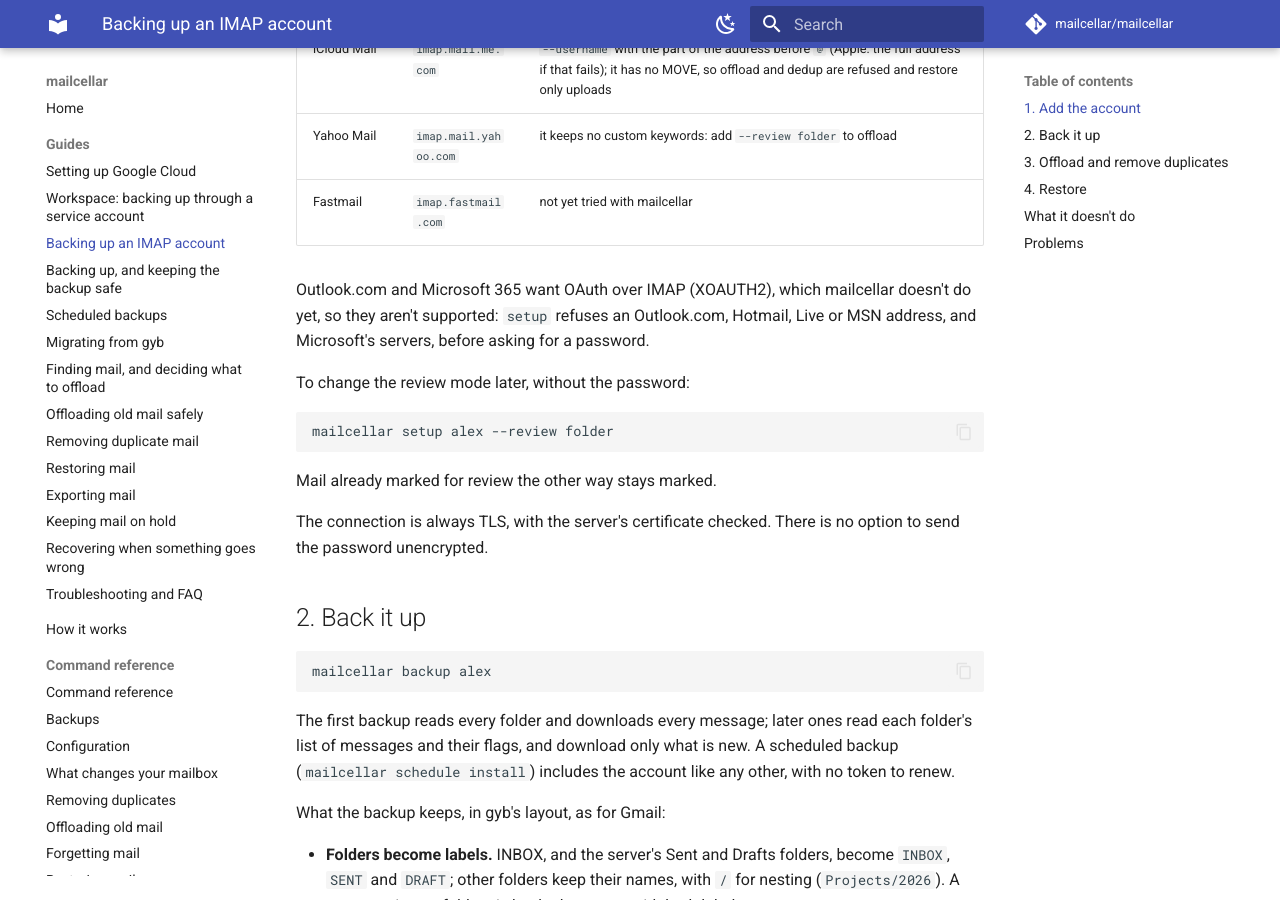
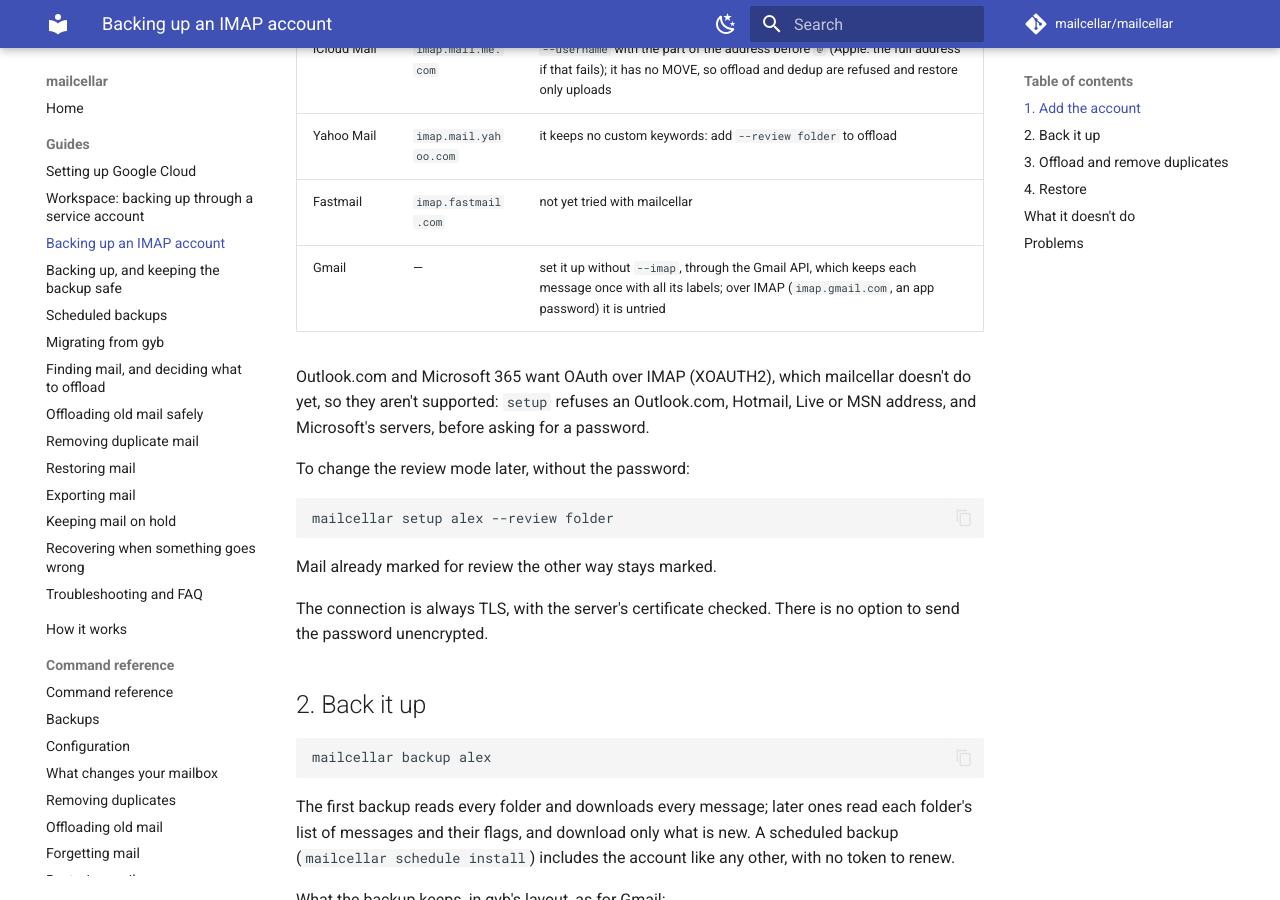
Before and after one commit to mailcellar/mailcellar, an MkDocs documentation site: the page built from docs/guide/imap.md, in a window 1280 px wide and 900 px high, scrolled down 1330 px. Built offline with MkDocs 1.6.1 and Material for MkDocs 9.7.7, drawn with Linux system fonts in a browser that asks for light colours; comment, search, counter and statistics services are not loaded.

Commit message:
docs(imap): point Gmail users to the API in the provider table
The IMAP guide listed iCloud, Yahoo and Fastmail but never said that
Gmail goes through the Gmail API, not imap.gmail.com, so a Gmail user
reading it could set up the untried route.

Co-Authored-By: Claude Opus 5.5 <noreply@anthropic.com>

```diff
--- a/docs/guide/imap.md
+++ b/docs/guide/imap.md
@@ -53,6 +53,7 @@ provider's account settings and give that to `setup`.
 | iCloud Mail | `imap.mail.me.com` | `--username` with the part of the address before `@` (Apple: the full address if that fails); it has no MOVE, so offload and dedup are refused and restore only uploads |
 | Yahoo Mail | `imap.mail.yahoo.com` | it keeps no custom keywords: add `--review folder` to offload |
 | Fastmail | `imap.fastmail.com` | not yet tried with mailcellar |
+| Gmail | — | set it up without `--imap`, through the Gmail API, which keeps each message once with all its labels; over IMAP (`imap.gmail.com`, an app password) it is untried |
 
 Outlook.com and Microsoft 365 want OAuth over IMAP (XOAUTH2), which
 mailcellar doesn't do yet, so they aren't supported: `setup` refuses an
```
